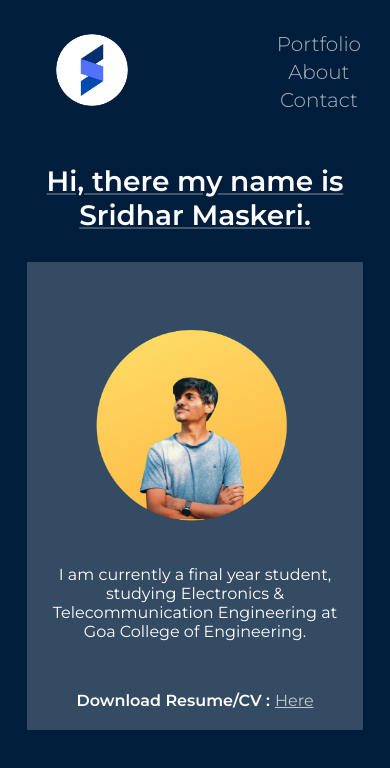
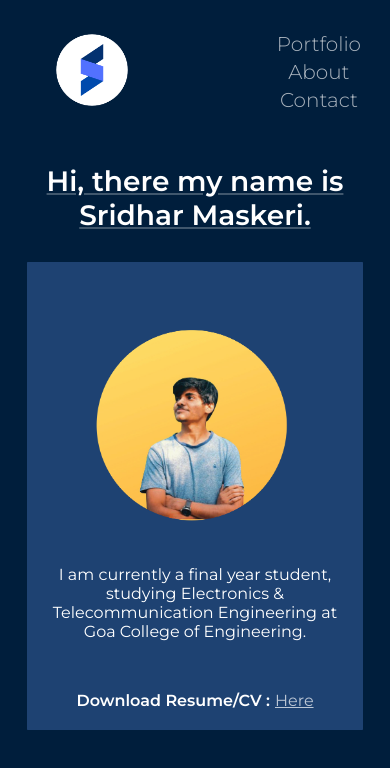
Before and after one commit to floating-dynamo/portfolio, a React (Create React App) app: page /portfolio/about in a window 390 px wide. Shown: the top 768 px of the page. Built offline with nearby package versions, Linux system fonts and the light colour scheme.

Commit message:
changed bgcolor for about page content

```diff
--- a/src/components/About.css
+++ b/src/components/About.css
@@ -13,7 +13,7 @@
 	margin: 50px auto;
 	padding: 50px 80px;
 	border-radius: 0.2vw;
-	background-color: rgba(0, 0, 0, 0.2);
+	background-color: rgba(100, 149, 237, 0.3);
 	width: max-content;
 }
 
@@ -74,7 +74,6 @@
 		margin-top: 30px;
 		justify-content: center;
 		padding: 20px;
-		background-color: rgba(255, 255, 255, 0.2);
 	}
 	.about-content-main {
 		flex-direction: column;
```
